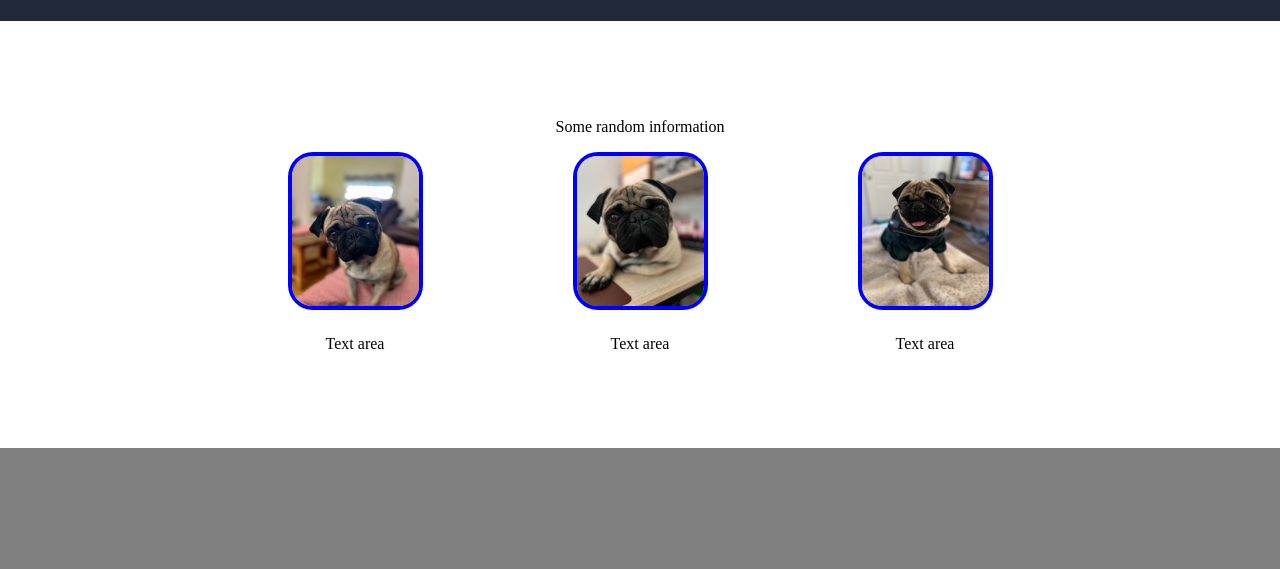
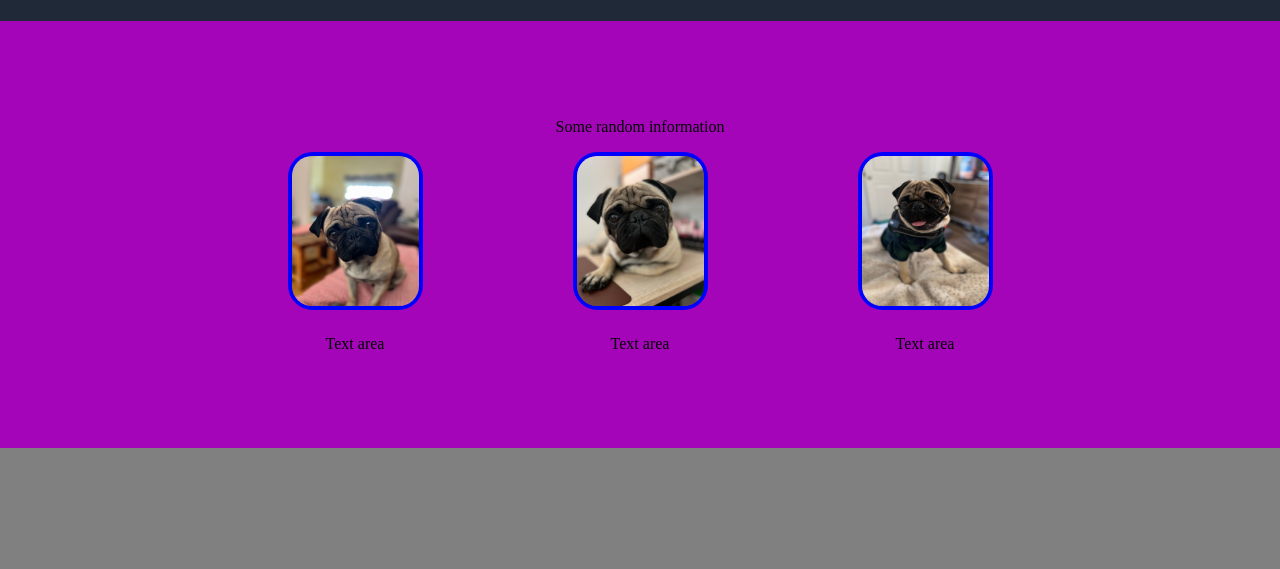
Before and after one commit to eclavel/Landing-Page, a plain HTML site: page index.html in a window 1280 px wide. Shown: the part 231-800 px from the top of the page. Drawn offline with Linux system fonts and the light colour scheme.

Commit message:
changed background color

```diff
--- a/styles.css
+++ b/styles.css
@@ -5,6 +5,7 @@ body{
   margin: 0;
   padding: 0;
   height: 200vh;
+  background-color: rgb(164, 5, 185);
 }
 
 /*controls what the links look like*/
```
Lines whose indentation alone changed are shown as unchanged.
